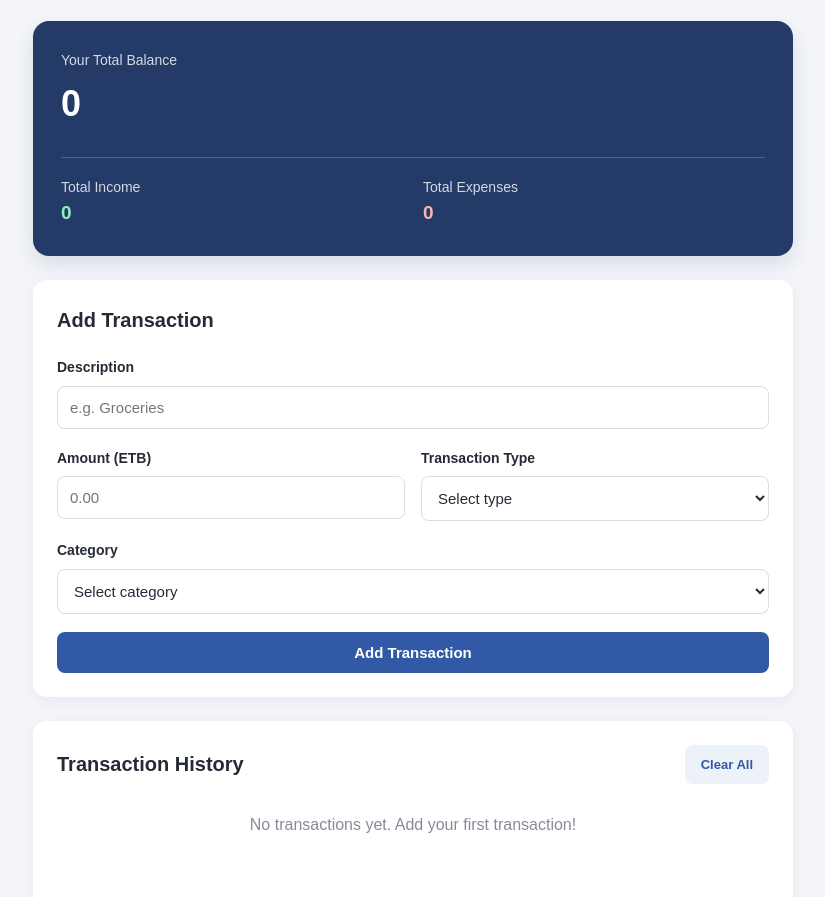
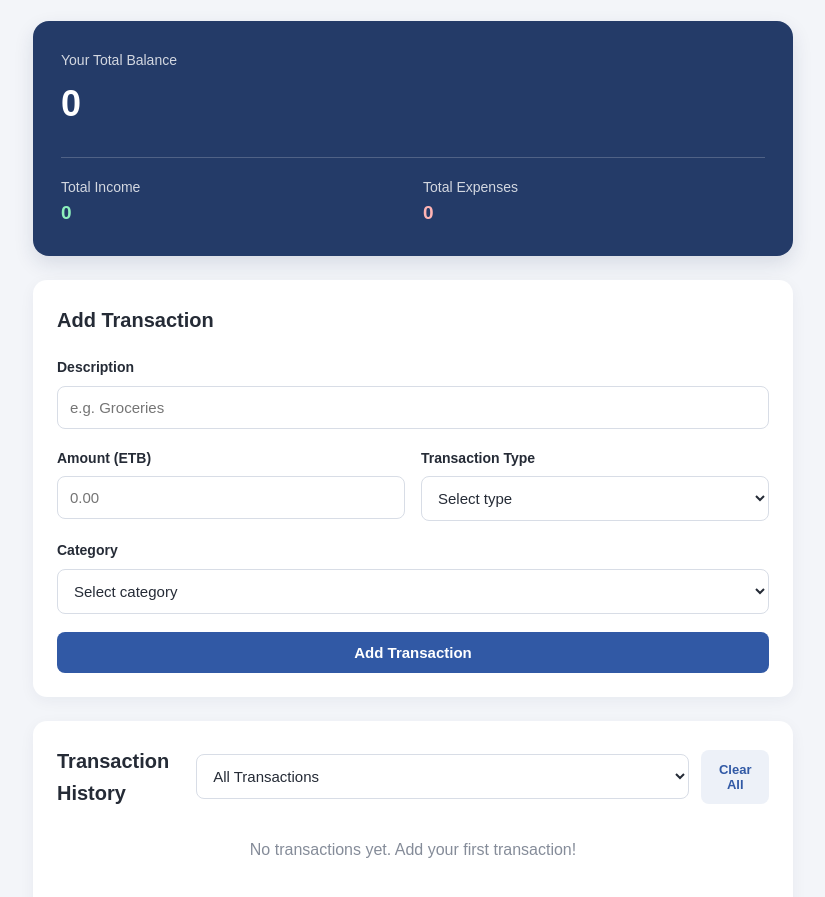
Before and after one commit to marmlu/JS-Expense-Tracker-App, a plain HTML site: page index.html in a window 1280 px wide. Shown: the part 111-1008 px from the top of the page, without its empty margins (227-1052 px from the left). Drawn offline with Linux system fonts and the light colour scheme.

Commit message:
Add transaction filtering

```diff
--- a/index.html
+++ b/index.html
@@ -98,6 +98,11 @@
       <section class="history-section">
         <div class="history-header">
           <h2>Transaction History</h2>
+          <select id="transaction-filter">
+            <option value="all">All Transactions</option>
+            <option value="income">Income</option>
+            <option value="expense">Expenses</option>
+          </select>
           <button type="button" id="clear-history-btn" class="secondary-btn">
             Clear All
           </button>
```
